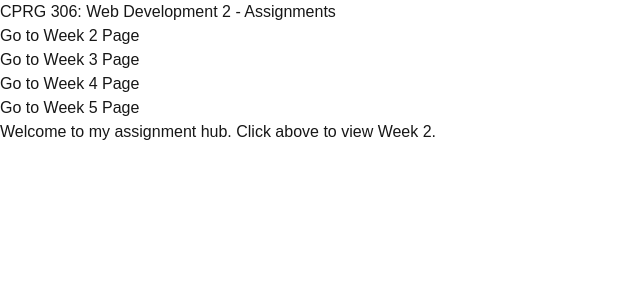
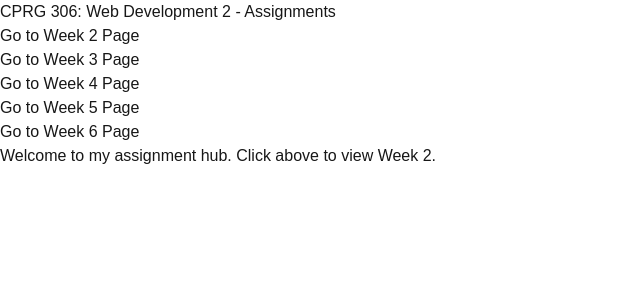
Before and after one commit to anderson-neves7/cprg306-assignments, a Next.js app: page / in a window 1280 px wide. Shown: the top 300 px of the page, without its empty margins (0-640 px from the left). Built offline with nearby package versions, Linux system fonts and the light colour scheme.

Commit message:
Add link to Week 6 page

```diff
--- a/app/page.js
+++ b/app/page.js
@@ -12,6 +12,8 @@ export default function Home() {
         <Link href="/week-4">Go to Week 4 Page</Link>
         <br />
         <Link href="/week-4">Go to Week 5 Page</Link>
+        <br />
+        <Link href="/week-6">Go to Week 6 Page</Link>
       </nav>
       <p>Welcome to my assignment hub. Click above to view Week 2.</p>
     </main>
```
